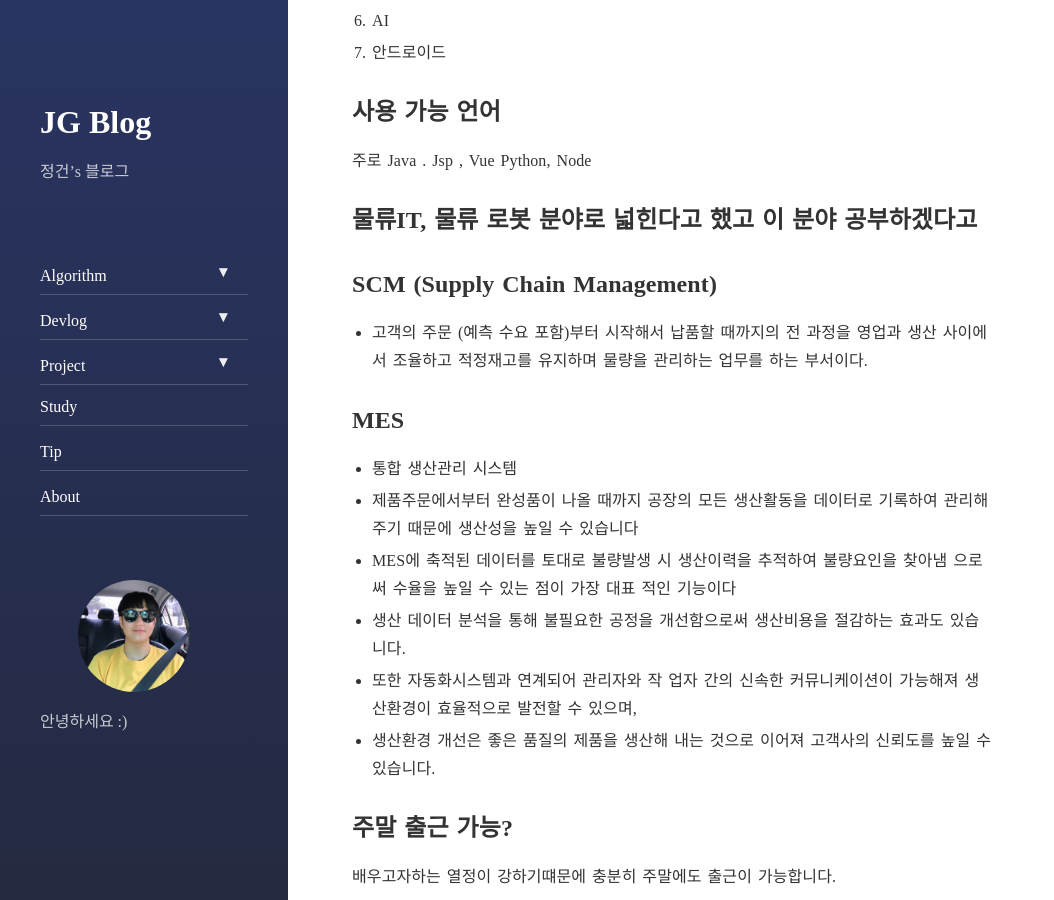
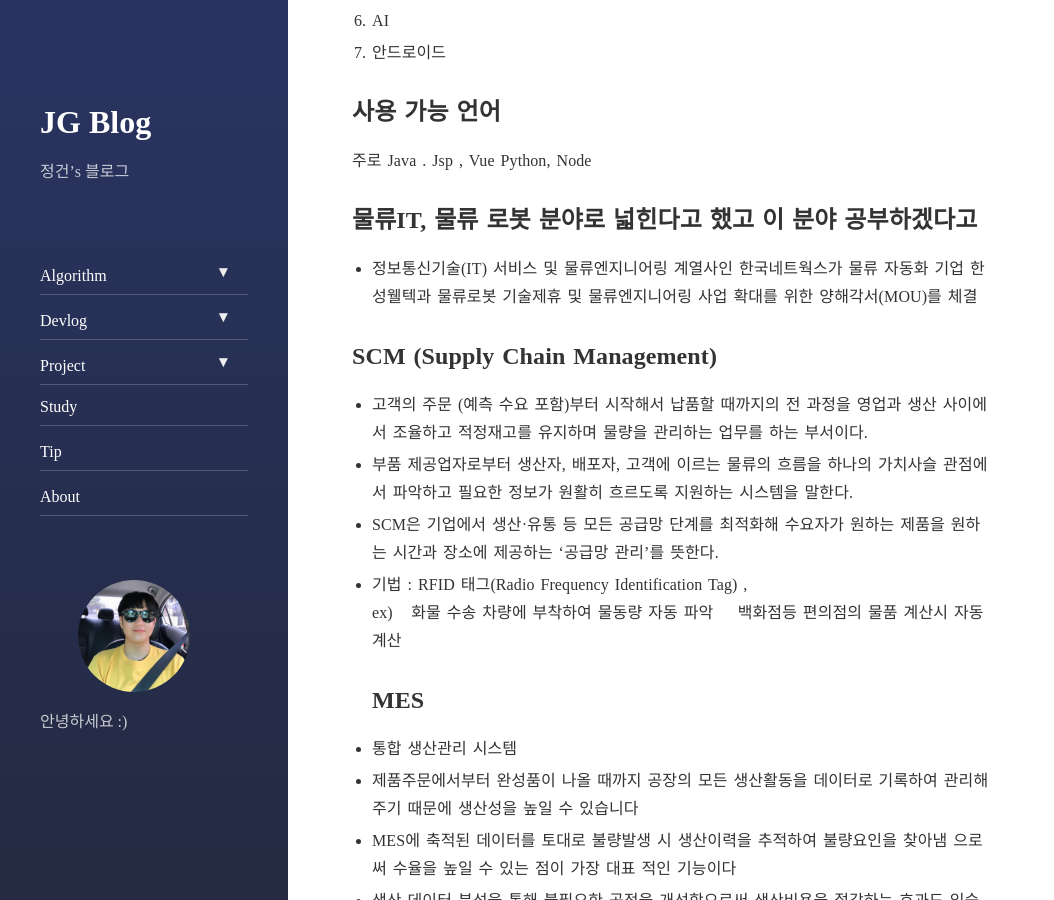
Before and after one commit to ini080/ini080.github.io, a Jekyll site: the page built from _posts/2019-10-21-tip-private.md, in a window 1280 px wide and 900 px high, scrolled down 1963 px. Shown: the whole window, without its empty margins (0-1054 px from the left). Built offline with Jekyll 4.4.1, drawn with Linux system fonts in a browser that asks for light colours; nearby versions of some CDN libraries; comment, search, counter and statistics services are not loaded; some of the changed text lies outside the part shown.

Commit message:
[+] Update Post Tip

```diff
--- a/_posts/2019-10-05-tip-private.md
+++ b/_posts/2019-10-21-tip-private.md
@@ -66,12 +66,15 @@ Git,Jira를 통해 협업과 형상관리 역량을 키움.
 Python, Node
 
 ## 물류IT, 물류 로봇 분야로 넓힌다고 했고 이 분야 공부하겠다고
+* 정보통신기술(IT) 서비스 및 물류엔지니어링 계열사인 한국네트웍스가 물류 자동화 기업 한성웰텍과 물류로봇 기술제휴 및 물류엔지니어링 사업 확대를 위한 양해각서(MOU)를 체결
 
 ## SCM (Supply Chain Management)
-
 * 고객의 주문 (예측 수요 포함)부터 시작해서 납품할 때까지의 전 과정을 영업과 생산 사이에서 조율하고 적정재고를 유지하며 물량을 관리하는 업무를 하는 부서이다.
-
-
+* 부품 제공업자로부터 생산자, 배포자, 고객에 이르는 물류의 흐름을 하나의 가치사슬 관점에서 파악하고 필요한 정보가 원활히 흐르도록 지원하는 시스템을 말한다.
+* SCM은 기업에서 생산·유통 등 모든 공급망 단계를 최적화해 수요자가 원하는 제품을 원하는 시간과 장소에 제공하는 '공급망 관리'를 뜻한다.
+* 기법 : RFID 태그(Radio Frequency Identification Tag) ,
+ex) 화물 수송 차량에 부착하여 물동량 자동 파악
+ 백화점등 편의점의 물품 계산시 자동계산
 ## MES
 * 통합 생산관리 시스템
 * 제품주문에서부터 완성품이 나올 때까지 공장의 모든 생산활동을 데이터로 기록하여 관리해 주기 때문에 생산성을 높일 수 있습니다
```
